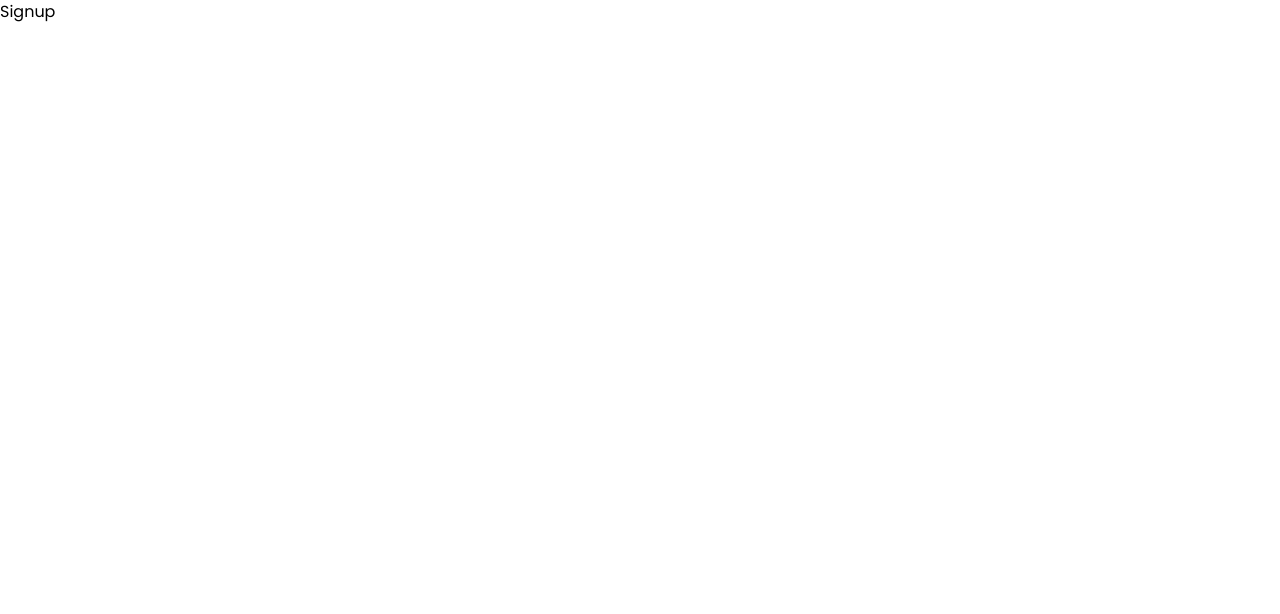
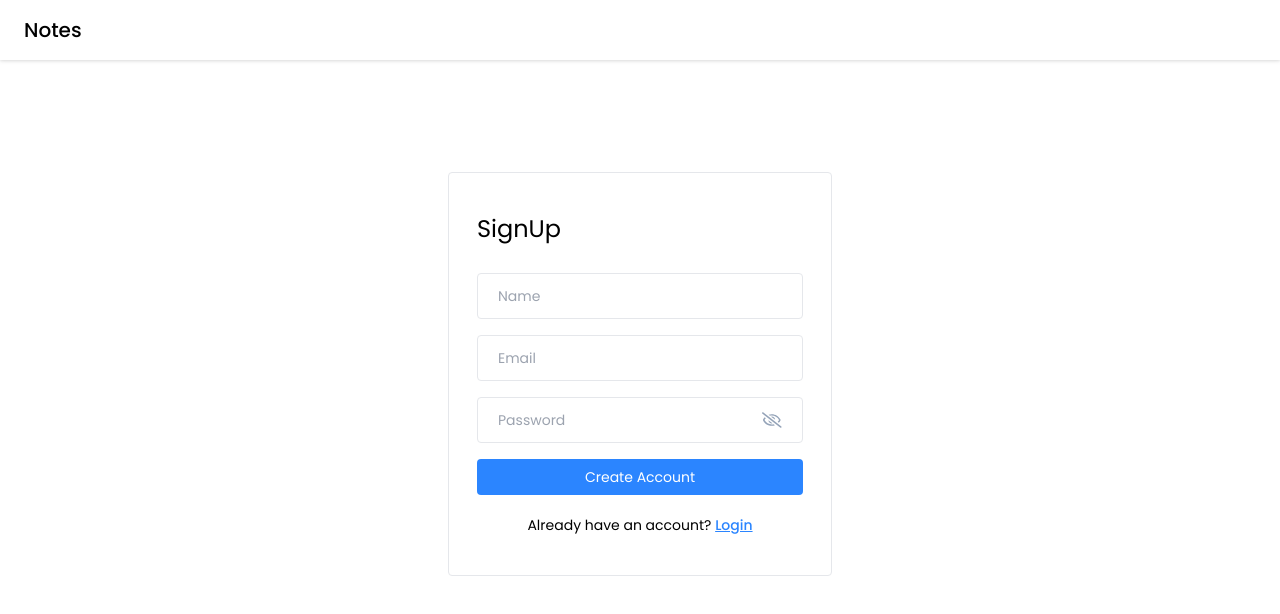
Before and after one commit to poorna-madusith/Note-App, a React (Vite) app in the folder frontend/notes-app/: page /signup in a window 1280 px wide. Shown: the top 614 px of the page. Built offline with nearby package versions, Linux system fonts and the light colour scheme.

Commit message:
Create signup page UI and input validations

```diff
--- a/frontend/notes-app/src/pages/SignUp/SignUp.jsx
+++ b/frontend/notes-app/src/pages/SignUp/SignUp.jsx
@@ -1,10 +1,72 @@
 import React from 'react'
+import Navbar from '../../componenets/Navbar/Navbar'
+import {Link} from 'react-router-dom'
+import PasswordInput from '../../componenets/input/PasswordInput'
+import { validateEmail } from '../../utils/helper'
+import { useState } from 'react'
+
 
 const SignUp = () => {
+
+  const [name,setName] = useState("");
+  const [email,setEmail] = useState("");
+  const [password,setPassword] = useState("");
+  const [error,setError] = useState(null);
+
+
+  const handleSignUp = async (e) =>{
+    e.preventDefault();
+
+
+    if(!name){
+      setError("Please enter your name");
+      return;
+    }
+
+    if(!validateEmail(email)){
+      setError("Please enter a valid email");
+      return;
+    }
+
+    if(!password){
+      setError("Please enter a password");
+      return;
+    }
+
+    setError("");
+  }
+
   return (
-    <div>
-      Signup
-    </div>
+    <>
+      <Navbar />
+
+      <div className = "flex items-center justify-center mt-28">
+        <div className="w-96 border rounded bg-white px-7 py-10">
+            <form onSubmit={handleSignUp}>
+                <h4 className = "text-2xl mb-7">SignUp</h4>
+
+
+                <input type="text" placeholder='Name' className="input-box"
+                value={name}
+                onChange={(e) => setName(e.target.value)}/>
+
+                <input type="text" placeholder='Email' className="input-box"
+                value={email}
+                onChange={(e) => setEmail(e.target.value)}/>
+
+
+                <PasswordInput value={password} onChange={(e) => setPassword(e.target.value)} />
+
+                {error && <p className="text-red-500 text-xs pb-1">{error}</p>}
+                <button type = "submit" className='btn-primary'>Create Account</button>
+                <p className="text-sm text-center mt-4"> Already have an account?{""} <Link to="/login"
+                className="font-medium text-primary underline ">Login</Link>
+                </p>
+
+            </form>
+        </div>
+      </div>
+    </>
   )
 }
 
```
